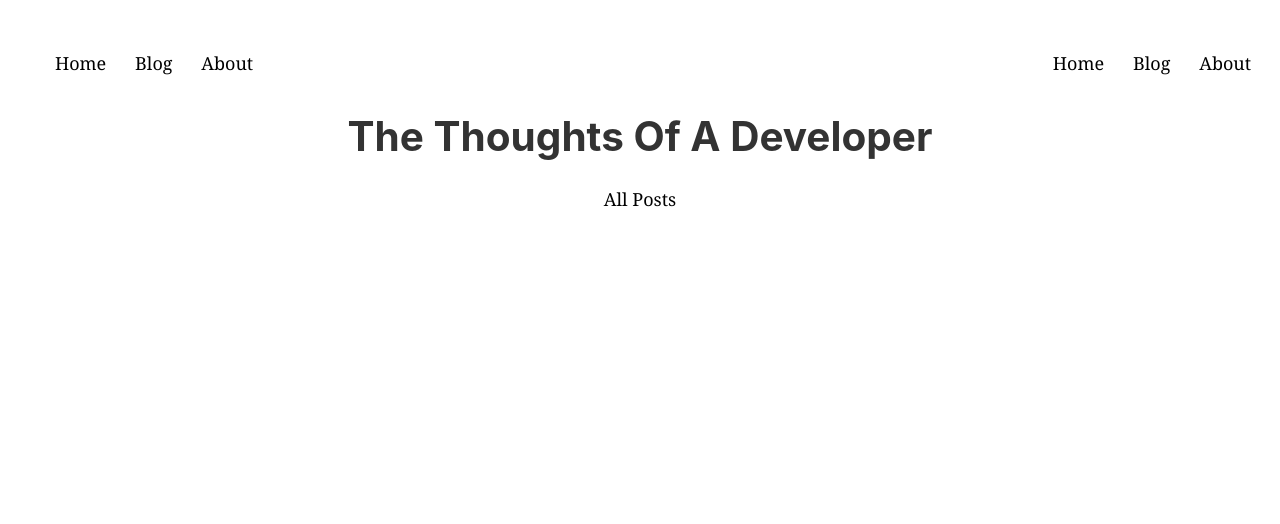
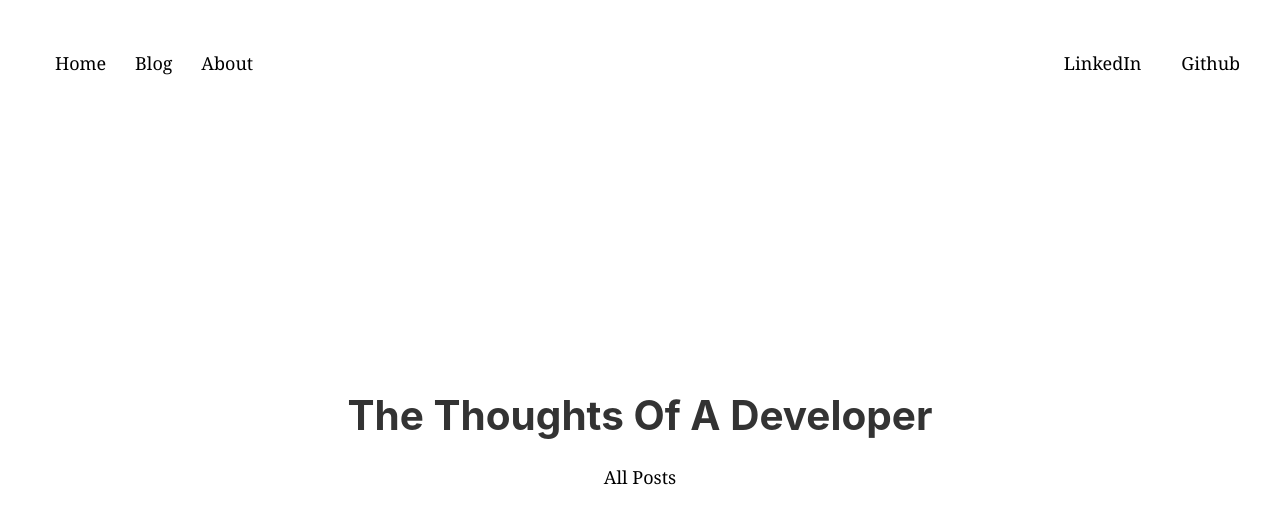
Before and after one commit to jlaluces123/Gatsby-Blog-Site-Remake, a Gatsby site: page / in a window 1280 px wide. Built offline with nearby package versions, Linux system fonts and the light colour scheme; Gatsby itself is replaced by a stand-in of ours.

Commit message:
Menu Prep: No wifi currently, so put a reminder for the logos

```diff
--- a/src/components/layout/layout.js
+++ b/src/components/layout/layout.js
@@ -32,6 +32,10 @@ const Layout = ({ children }) => (
             maxWidth: 960,
             padding: `0px 1.0875rem 1.45rem`,
             paddingTop: 0,
+            display: "flex",
+            flexDirection: "column",
+            justifyContent: "center",
+            height: "85vh",
           }}
         >
           <main className = "main-element">{children}</main>
--- a/src/components/menu/Menu.js
+++ b/src/components/menu/Menu.js
@@ -12,9 +12,8 @@ export const Menu = () => {
       </ul>
 
       <ul className = "page-nav">
-        <li><Link to = "/" className = "nav-item">Home</Link></li>
-        <li><Link to = "/blog" className = "nav-item">Blog</Link></li>
-        <li><Link to = "/about" className = "nav-item">About</Link></li>
+        <li><Link to = "/" className = "nav-item">LinkedIn</Link></li>
+        <li><Link to = "/blog" className = "nav-item">Github</Link></li>
       </ul>
     </div>
   )
```
